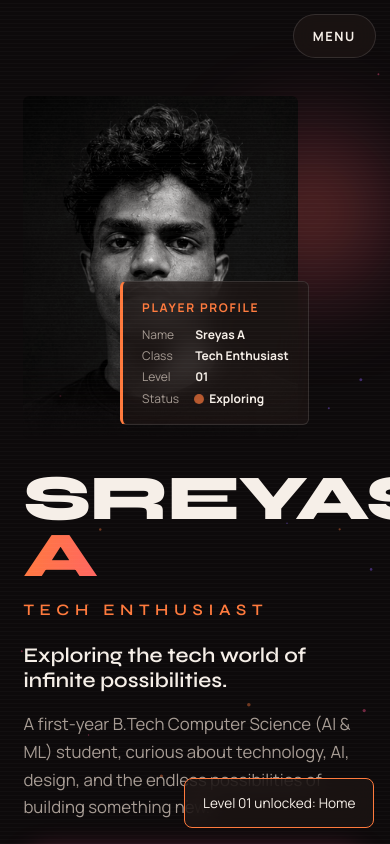
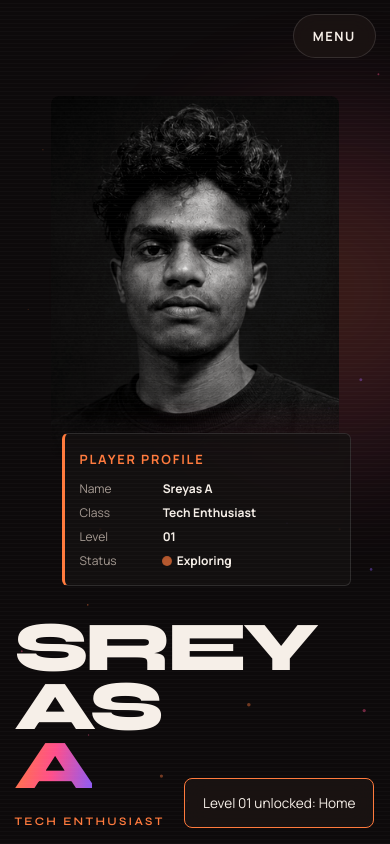
Before and after one commit to itssreyasa/Portfolio, a plain HTML site: page index.html in a window 390 px wide. Shown: the top 844 px of the page. Drawn offline with Linux system fonts and the light colour scheme.

Commit message:
Fix issue with phone

```diff
--- a/css/style.css
+++ b/css/style.css
@@ -45,34 +45,554 @@ nav a:hover,nav a.active{color:var(--ink);background:rgba(255,255,255,.08);box-s
 .btn:hover{box-shadow:0 0 42px rgba(255,122,61,.6)}
 .btn.small{padding:.65rem 1.2rem;font-size:.75rem;min-height:44px}
 
-/* HERO */
-/* FIX (hero image squeezed/pushed off-screen on desktop): fr tracks default to min-width:auto, so the huge H1 forced the text column wider and starved the photo column. minmax(0,…) + min-width:0 lets both columns keep their ratio; the H1 is now sized to fit its column on desktop. */
-.hero{min-height:100svh;display:grid;grid-template-columns:minmax(0,1.1fr) minmax(0,.9fr);gap:2rem;align-items:center;padding:7rem clamp(1.1rem,6vw,6rem) 3rem;max-width:1400px;margin:auto;position:relative}
-.hero::before{content:"";position:absolute;right:-10%;top:10%;width:60%;aspect-ratio:1;background:radial-gradient(circle,rgba(255,122,61,.35),rgba(255,79,139,.2) 40%,transparent 68%);filter:blur(40px);z-index:-1}
-.hero>*{min-width:0}
-h1{font-weight:800;font-size:clamp(4rem,15vw,11rem);line-height:.88;text-transform:uppercase}
-@media (min-width:769px){h1{font-size:clamp(4rem,9.5vw,8.5rem)}}
-h1 .line{display:block;animation:up 1.1s var(--ease) both}.grad{background:var(--grad);-webkit-background-clip:text;background-clip:text;color:transparent;animation-delay:.15s!important}
-@keyframes up{from{clip-path:inset(0 0 100% 0);transform:translateY(40px)}}
-.class-tag{font:600 1rem var(--disp);letter-spacing:.35em;text-transform:uppercase;margin:1rem 0 1.6rem;color:var(--or)}
-.lead{font:600 clamp(1.3rem,3vw,2rem)/1.2 var(--disp);max-width:20ch;margin-bottom:1rem}
-.sub{color:var(--mute);max-width:46ch;margin-bottom:2rem}
-.hero-photo{position:relative;justify-self:center;width:min(100%,520px)}
-.hero-photo img,.portrait,.gallery img,.journey-img{filter:grayscale(.9) contrast(1.1);border-radius:6px;transition:filter .6s var(--ease),transform .8s var(--ease)}
-.hero-photo img{aspect-ratio:4/5;object-fit:cover;-webkit-mask-image:linear-gradient(#000 78%,transparent);mask-image:linear-gradient(#000 78%,transparent);animation:blur 1.4s var(--ease) 1.2s both}
-.panel{position:absolute;left:-8%;bottom:6%;padding:1rem 1.2rem;background:var(--panel);backdrop-filter:blur(12px);border:1px solid var(--line);border-left:3px solid var(--or);border-radius:6px;font-size:.82rem}
-.panel b{display:block;margin-bottom:.4rem;letter-spacing:.14em;text-transform:uppercase;color:var(--or)}
-.panel dl{display:grid;grid-template-columns:auto auto;gap:.1rem 1rem}.panel dt{color:var(--mute)}.panel dd{margin:0;font-weight:700}
-.live::before{content:"";display:inline-block;width:8px;height:8px;border-radius:50%;background:var(--or);margin-right:.5em;animation:pulse 1.6s infinite}
-@keyframes pulse{50%{opacity:.25;transform:scale(1.6)}}
+/* =========================================================
+   HERO
+   ========================================================= */
+
+.hero {
+  min-height: 100svh;
+  display: grid;
+  grid-template-columns: minmax(0, 1.1fr) minmax(0, 0.9fr);
+  gap: clamp(2rem, 5vw, 5rem);
+  align-items: center;
+
+  padding: 7rem clamp(1.1rem, 6vw, 6rem) 4rem;
+
+  max-width: 1400px;
+  margin: auto;
+
+  position: relative;
+  overflow: hidden;
+}
+
+/* Background glow */
+.hero::before {
+  content: "";
+  position: absolute;
+  right: -10%;
+  top: 10%;
+
+  width: 60%;
+  aspect-ratio: 1;
+
+  background:
+    radial-gradient(
+      circle,
+      rgba(255, 122, 61, 0.35),
+      rgba(255, 79, 139, 0.2) 40%,
+      transparent 68%
+    );
+
+  filter: blur(40px);
+  z-index: -1;
+}
+
+/* Prevent grid children from forcing overflow */
+.hero > * {
+  min-width: 0;
+}
+
+/* =========================================================
+   HERO TEXT
+   ========================================================= */
+
 .hero-text {
   position: relative;
   z-index: 2;
+  min-width: 0;
 }
+
+.hero-text h1 {
+  margin: 0;
+
+  font-weight: 800;
+  font-size: clamp(4rem, 9.5vw, 8.5rem);
+  line-height: 0.86;
+
+  letter-spacing: -0.045em;
+  text-transform: uppercase;
+
+  max-width: 100%;
+  overflow-wrap: anywhere;
+}
+
+.hero-text h1 .line {
+  display: block;
+
+  animation: up 1.1s var(--ease) both;
+}
+
+.hero-text h1 .grad {
+  background: var(--grad);
+  -webkit-background-clip: text;
+  background-clip: text;
+  color: transparent;
+
+  animation-delay: 0.15s !important;
+}
+
+@keyframes up {
+  from {
+    clip-path: inset(0 0 100% 0);
+    transform: translateY(40px);
+  }
+}
+
+.class-tag {
+  font: 600 1rem var(--disp);
+  letter-spacing: 0.35em;
+  text-transform: uppercase;
+
+  margin: 1rem 0 1.6rem;
+
+  color: var(--or);
+}
+
+.lead {
+  font: 600 clamp(1.3rem, 3vw, 2rem) / 1.2 var(--disp);
+
+  max-width: 20ch;
+  margin: 0 0 1rem;
+}
+
+.sub {
+  color: var(--mute);
+
+  max-width: 46ch;
+  margin: 0 0 2rem;
+}
+
+
+/* =========================================================
+   HERO IMAGE
+   ========================================================= */
 
 .hero-photo {
   position: relative;
   z-index: 1;
+
+  width: min(100%, 520px);
+
+  justify-self: center;
+  margin: 0;
+}
+
+.hero-photo img {
+  display: block;
+
+  width: 100%;
+  height: auto;
+
+  aspect-ratio: 4 / 5;
+  object-fit: cover;
+
+  filter: grayscale(0.9) contrast(1.1);
+
+  border-radius: 6px;
+
+  -webkit-mask-image:
+    linear-gradient(
+      #000 78%,
+      transparent
+    );
+
+  mask-image:
+    linear-gradient(
+      #000 78%,
+      transparent
+    );
+
+  animation:
+    blur 1.4s var(--ease) 1.2s both;
+}
+
+
+/* =========================================================
+   PLAYER PROFILE PANEL
+   ========================================================= */
+
+.panel {
+  position: absolute;
+
+  left: -8%;
+  bottom: 6%;
+
+  width: max-content;
+  max-width: 90%;
+
+  padding: 1rem 1.2rem;
+
+  background: var(--panel);
+  backdrop-filter: blur(12px);
+
+  border: 1px solid var(--line);
+  border-left: 3px solid var(--or);
+
+  border-radius: 6px;
+
+  font-size: 0.82rem;
+
+  z-index: 3;
+}
+
+.panel b {
+  display: block;
+
+  margin-bottom: 0.4rem;
+
+  letter-spacing: 0.14em;
+  text-transform: uppercase;
+
+  color: var(--or);
+}
+
+.panel dl {
+  display: grid;
+
+  grid-template-columns: auto auto;
+
+  gap: 0.1rem 1rem;
+
+  margin: 0;
+}
+
+.panel dt {
+  color: var(--mute);
+}
+
+.panel dd {
+  margin: 0;
+  font-weight: 700;
+}
+
+.live::before {
+  content: "";
+
+  display: inline-block;
+
+  width: 8px;
+  height: 8px;
+
+  border-radius: 50%;
+
+  background: var(--or);
+
+  margin-right: 0.5em;
+
+  animation: pulse 1.6s infinite;
+}
+
+@keyframes pulse {
+  50% {
+    opacity: 0.25;
+    transform: scale(1.6);
+  }
+}
+
+
+/* =========================================================
+   TABLET
+   ========================================================= */
+
+@media (max-width: 900px) {
+
+  .hero {
+    grid-template-columns: minmax(0, 1fr) minmax(0, 0.9fr);
+
+    gap: 2rem;
+
+    padding-left: 1.5rem;
+    padding-right: 1.5rem;
+  }
+
+  .hero-text h1 {
+    font-size: clamp(4rem, 10vw, 6rem);
+  }
+
+  .panel {
+    left: -5%;
+  }
+}
+
+
+/* =========================================================
+   MOBILE
+   ========================================================= */
+
+@media (max-width: 768px) {
+
+  .hero {
+    min-height: auto;
+
+    display: flex;
+    flex-direction: column;
+
+    align-items: stretch;
+
+    gap: 0;
+
+    padding:
+      6.5rem
+      1.1rem
+      4rem;
+
+    overflow: hidden;
+  }
+
+
+  /* -----------------------------------------
+     Put portrait ABOVE the text on mobile
+     ----------------------------------------- */
+
+  .hero-photo {
+    order: 1;
+
+    width: min(100%, 390px);
+
+    margin: 0 auto 2.5rem;
+
+    align-self: center;
+  }
+
+
+  .hero-text {
+    order: 2;
+
+    width: 100%;
+
+    text-align: left;
+  }
+
+
+  /* -----------------------------------------
+     Mobile image
+     ----------------------------------------- */
+
+  .hero-photo img {
+    width: 100%;
+
+    aspect-ratio: 4 / 5;
+
+    object-fit: cover;
+
+    border-radius: 8px;
+
+    /* Don't make the fade too aggressive */
+    -webkit-mask-image:
+      linear-gradient(
+        #000 84%,
+        transparent 100%
+      );
+
+    mask-image:
+      linear-gradient(
+        #000 84%,
+        transparent 100%
+      );
+  }
+
+
+  /* -----------------------------------------
+     Profile card
+
+     No longer hangs far outside the image.
+     This prevents it from covering the face.
+     ----------------------------------------- */
+
+  .panel {
+    position: relative;
+
+    left: auto;
+    bottom: auto;
+
+    width: 100%;
+    max-width: none;
+
+    margin:
+      -1.5rem
+      0
+      0;
+
+    padding: 1rem;
+
+    box-sizing: border-box;
+
+    font-size: 0.78rem;
+
+    background: rgba(20, 17, 16, 0.88);
+
+    backdrop-filter: blur(14px);
+
+    z-index: 4;
+  }
+
+
+  .panel b {
+    margin-bottom: 0.6rem;
+
+    font-size: 0.8rem;
+  }
+
+
+  .panel dl {
+    grid-template-columns: 4.5rem 1fr;
+
+    gap: 0.25rem 0.7rem;
+  }
+
+
+  /* -----------------------------------------
+     BIG NAME
+     ----------------------------------------- */
+
+  .hero-text h1 {
+    font-size: clamp(3.7rem, 17vw, 6.5rem);
+
+    line-height: 0.84;
+
+    letter-spacing: -0.055em;
+
+    width: 100%;
+
+    overflow: visible;
+  }
+
+
+  .hero-text h1 .line {
+    width: fit-content;
+    max-width: 100%;
+  }
+
+
+  /* -----------------------------------------
+     Subtitle
+     ----------------------------------------- */
+
+  .class-tag {
+    font-size: 0.82rem;
+
+    letter-spacing: 0.25em;
+
+    margin-top: 1.3rem;
+    margin-bottom: 1.4rem;
+  }
+
+
+  .lead {
+    font-size: clamp(1.35rem, 6vw, 1.7rem);
+
+    line-height: 1.2;
+
+    max-width: 24ch;
+
+    margin-bottom: 1rem;
+  }
+
+
+  .sub {
+    font-size: 0.95rem;
+
+    line-height: 1.65;
+
+    max-width: 48ch;
+
+    margin-bottom: 1.7rem;
+  }
+
+
+  /* Background glow */
+  .hero::before {
+    width: 120%;
+
+    right: -45%;
+    top: 5%;
+
+    opacity: 0.65;
+
+    filter: blur(55px);
+  }
+}
+
+
+/* =========================================================
+   SMALL PHONES
+   ========================================================= */
+
+@media (max-width: 480px) {
+
+  .hero {
+    padding:
+      5.5rem
+      0.9rem
+      3rem;
+  }
+
+
+  .hero-photo {
+    width: min(100%, 340px);
+
+    margin-bottom: 2rem;
+  }
+
+
+  .hero-text h1 {
+    font-size: clamp(3.35rem, 18vw, 5rem);
+
+    line-height: 0.84;
+  }
+
+
+  .class-tag {
+    font-size: 0.72rem;
+
+    letter-spacing: 0.2em;
+
+    margin-top: 1.2rem;
+  }
+
+
+  .lead {
+    font-size: 1.35rem;
+  }
+
+
+  .sub {
+    font-size: 0.9rem;
+
+    line-height: 1.6;
+  }
+
+
+  .panel {
+    padding: 0.9rem;
+
+    font-size: 0.74rem;
+  }
+}
+
+
+/* =========================================================
+   VERY SMALL PHONES
+   ========================================================= */
+
+@media (max-width: 360px) {
+
+  .hero {
+    padding-left: 0.8rem;
+    padding-right: 0.8rem;
+  }
+
+  .hero-text h1 {
+    font-size: 3.2rem;
+  }
+
+  .panel dl {
+    grid-template-columns: 4rem 1fr;
+  }
+
+  .class-tag {
+    letter-spacing: 0.16em;
+  }
 }
 
 /* ABOUT */
```
